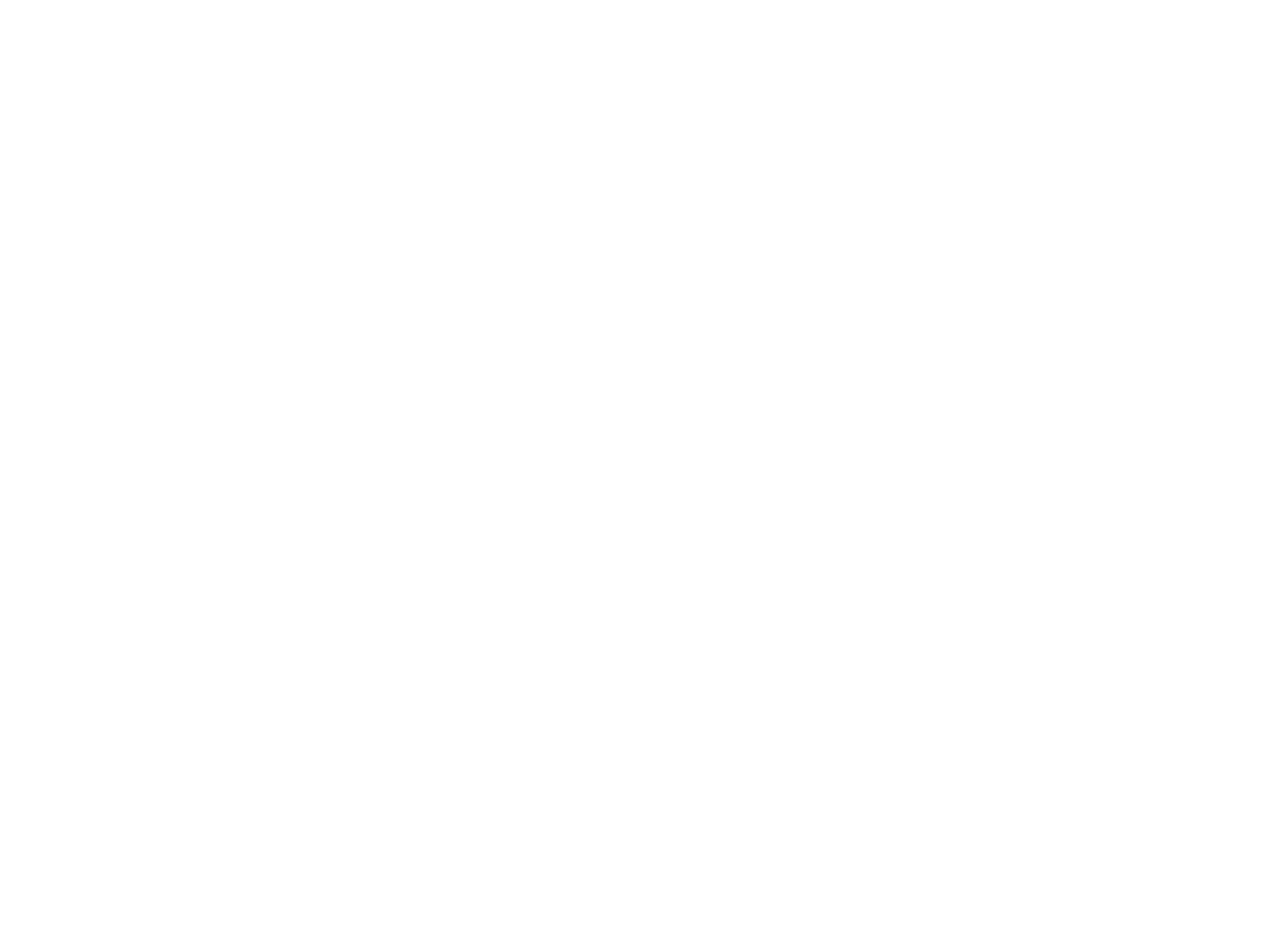
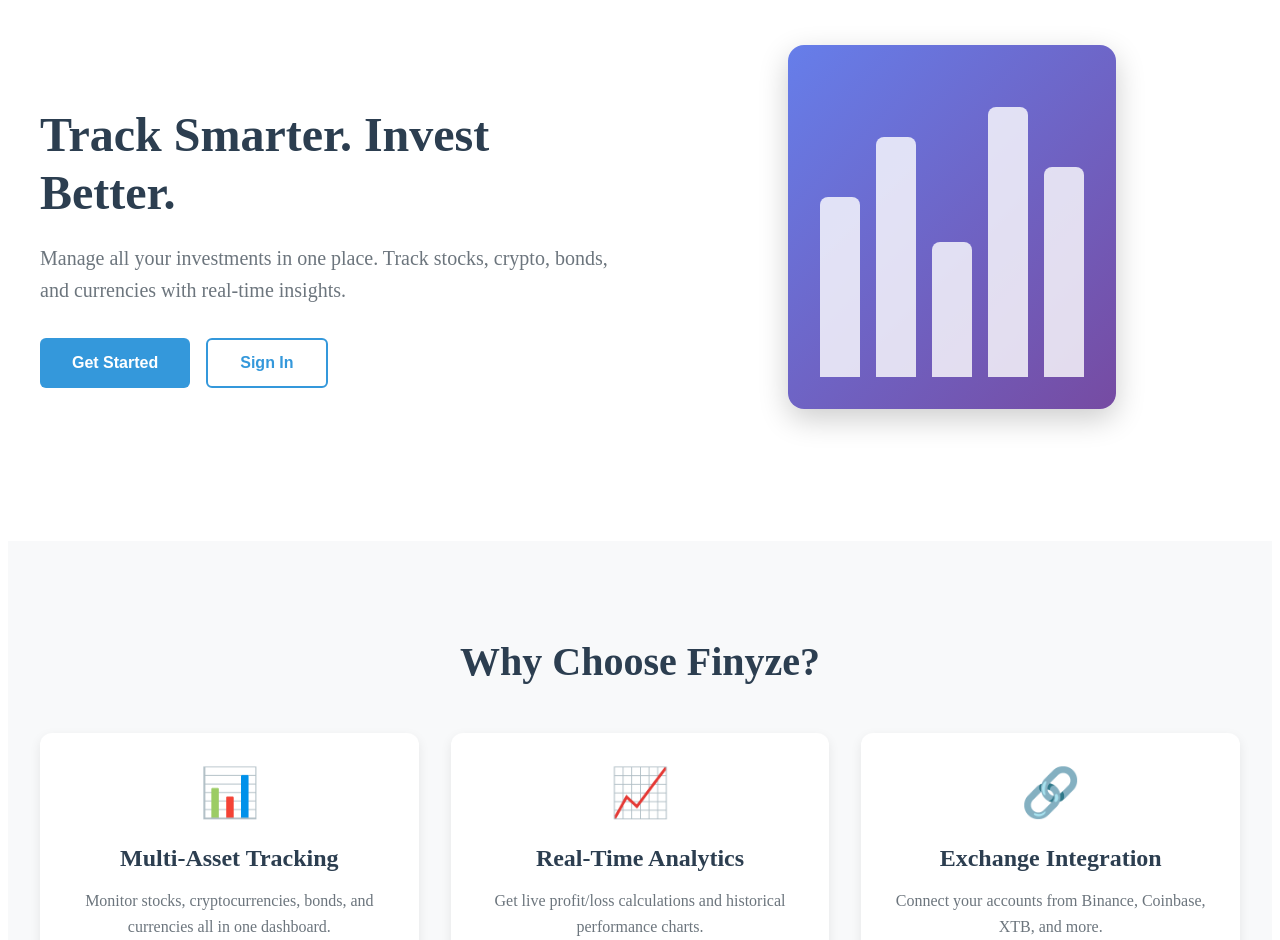
Before and after one commit to Karol-Cedro/Finyze, an Angular app in the folder finyze-frontend/: page /home in a window 1280 px wide. Before the commit this address led to /. Shown: the part 160-1100 px from the top of the page. Before the commit the page ends 800 px from the top, so only its background shows below. Built offline with nearby package versions, Linux system fonts and the light colour scheme.

Commit message:
feat: create home page for finyze

```diff
--- a/finyze-frontend/src/app/components/navbar/navbar.css
+++ b/finyze-frontend/src/app/components/navbar/navbar.css
@@ -17,6 +17,7 @@
       text-decoration: none;
       color: #ffffff;
       font-weight: 500;
+      transition: all 0.3s ease;
 
       &.active, &:hover {
         color: #00bcd4;
@@ -29,6 +30,13 @@
       font-weight: bold;
       color: #00bcd4;
       margin-right: 2rem;
+      cursor: pointer;
+      border-bottom: none !important;
+
+      &:hover {
+        opacity: 0.8;
+        border-bottom: none !important;
+      }
     }
   }
 
--- a/finyze-frontend/src/app/components/navbar/navbar.html
+++ b/finyze-frontend/src/app/components/navbar/navbar.html
@@ -1,7 +1,8 @@
 <nav class="navbar">
   <div class="navbar-left">
-    <span class="brand">Finyze</span>
-    <a routerLink="/portfolio" routerLinkActive="active">My Portfolios</a>
+    <a routerLink="/home" class="brand">Finyze</a>
+    <a routerLink="/home" routerLinkActive="active" [routerLinkActiveOptions]="{exact: true}">Home</a>
+    <a routerLink="/portfolios" routerLinkActive="active">My Portfolios</a>
     <a routerLink="/stocks" routerLinkActive="active">Stocks</a>
     <a routerLink="/bonds" routerLinkActive="active">Bonds</a>
     <a routerLink="/crypto" routerLinkActive="active">Cryptocurrencies</a>
--- /dev/null
+++ b/finyze-frontend/src/app/components/pages/home/home.css
@@ -0,0 +1,316 @@
+.home-container {
+  width: 100%;
+  overflow-x: hidden;
+}
+
+/* Hero Section */
+.hero {
+  display: flex;
+  align-items: center;
+  justify-content: space-between;
+  padding: 4rem 2rem;
+  max-width: 1200px;
+  margin: 0 auto;
+  gap: 3rem;
+  min-height: 500px;
+}
+
+.hero-content {
+  flex: 1;
+  max-width: 600px;
+}
+
+.hero-title {
+  font-size: 3rem;
+  font-weight: 700;
+  color: #2c3e50;
+  margin-bottom: 1rem;
+  line-height: 1.2;
+}
+
+.hero-subtitle {
+  font-size: 1.25rem;
+  color: #6c757d;
+  margin-bottom: 2rem;
+  line-height: 1.6;
+}
+
+.hero-actions {
+  display: flex;
+  gap: 1rem;
+  flex-wrap: wrap;
+}
+
+.btn-primary {
+  background-color: #3498db;
+  color: white;
+  padding: 0.875rem 2rem;
+  border: none;
+  border-radius: 6px;
+  font-size: 1rem;
+  font-weight: 600;
+  cursor: pointer;
+  transition: all 0.3s ease;
+}
+
+.btn-primary:hover {
+  background-color: #2980b9;
+  transform: translateY(-2px);
+  box-shadow: 0 4px 12px rgba(52, 152, 219, 0.3);
+}
+
+.btn-secondary {
+  background-color: transparent;
+  color: #3498db;
+  padding: 0.875rem 2rem;
+  border: 2px solid #3498db;
+  border-radius: 6px;
+  font-size: 1rem;
+  font-weight: 600;
+  cursor: pointer;
+  transition: all 0.3s ease;
+}
+
+.btn-secondary:hover {
+  background-color: #3498db;
+  color: white;
+  transform: translateY(-2px);
+}
+
+.hero-image {
+  flex: 1;
+  display: flex;
+  justify-content: center;
+  align-items: center;
+}
+
+.chart-placeholder {
+  display: flex;
+  align-items: flex-end;
+  gap: 1rem;
+  height: 300px;
+  padding: 2rem;
+  background: linear-gradient(135deg, #667eea 0%, #764ba2 100%);
+  border-radius: 16px;
+  box-shadow: 0 10px 30px rgba(0, 0, 0, 0.2);
+}
+
+.chart-bar {
+  flex: 1;
+  background: rgba(255, 255, 255, 0.8);
+  border-radius: 8px 8px 0 0;
+  min-width: 40px;
+  animation: chartGrow 1s ease-out;
+}
+
+@keyframes chartGrow {
+  from {
+    height: 0 !important;
+  }
+}
+
+/* Features Section */
+.features {
+  padding: 4rem 2rem;
+  background-color: #f8f9fa;
+}
+
+.section-title {
+  text-align: center;
+  font-size: 2.5rem;
+  font-weight: 700;
+  color: #2c3e50;
+  margin-bottom: 3rem;
+}
+
+.features-grid {
+  display: grid;
+  grid-template-columns: repeat(auto-fit, minmax(300px, 1fr));
+  gap: 2rem;
+  max-width: 1200px;
+  margin: 0 auto;
+}
+
+.feature-card {
+  background: white;
+  padding: 2rem;
+  border-radius: 12px;
+  box-shadow: 0 4px 12px rgba(0, 0, 0, 0.08);
+  transition: all 0.3s ease;
+  text-align: center;
+}
+
+.feature-card:hover {
+  transform: translateY(-5px);
+  box-shadow: 0 8px 20px rgba(0, 0, 0, 0.12);
+}
+
+.feature-icon {
+  font-size: 3rem;
+  margin-bottom: 1rem;
+}
+
+.feature-card h3 {
+  font-size: 1.5rem;
+  color: #2c3e50;
+  margin-bottom: 0.75rem;
+}
+
+.feature-card p {
+  color: #6c757d;
+  line-height: 1.6;
+}
+
+/* Asset Types Section */
+.asset-types {
+  padding: 4rem 2rem;
+  max-width: 1200px;
+  margin: 0 auto;
+}
+
+.asset-grid {
+  display: grid;
+  grid-template-columns: repeat(auto-fit, minmax(250px, 1fr));
+  gap: 1.5rem;
+  margin-top: 2rem;
+}
+
+.asset-card {
+  background: linear-gradient(135deg, #667eea 0%, #764ba2 100%);
+  color: white;
+  padding: 2.5rem 2rem;
+  border-radius: 12px;
+  text-align: center;
+  cursor: pointer;
+  transition: all 0.3s ease;
+  box-shadow: 0 4px 12px rgba(0, 0, 0, 0.1);
+}
+
+.asset-card:hover {
+  transform: translateY(-5px) scale(1.02);
+  box-shadow: 0 8px 24px rgba(0, 0, 0, 0.2);
+}
+
+.asset-card:nth-child(1) {
+  background: linear-gradient(135deg, #3498db 0%, #2980b9 100%);
+}
+
+.asset-card:nth-child(2) {
+  background: linear-gradient(135deg, #f39c12 0%, #e67e22 100%);
+}
+
+.asset-card:nth-child(3) {
+  background: linear-gradient(135deg, #2ecc71 0%, #27ae60 100%);
+}
+
+.asset-card:nth-child(4) {
+  background: linear-gradient(135deg, #9b59b6 0%, #8e44ad 100%);
+}
+
+.asset-icon {
+  font-size: 3rem;
+  margin-bottom: 1rem;
+}
+
+.asset-card h3 {
+  font-size: 1.5rem;
+  margin-bottom: 0.5rem;
+  font-weight: 600;
+}
+
+.asset-card p {
+  opacity: 0.9;
+  font-size: 0.95rem;
+}
+
+/* CTA Section */
+.cta {
+  background: linear-gradient(135deg, #667eea 0%, #764ba2 100%);
+  padding: 4rem 2rem;
+  text-align: center;
+  color: white;
+}
+
+.cta-content {
+  max-width: 800px;
+  margin: 0 auto;
+}
+
+.cta h2 {
+  font-size: 2.5rem;
+  margin-bottom: 1rem;
+  font-weight: 700;
+}
+
+.cta p {
+  font-size: 1.25rem;
+  margin-bottom: 2rem;
+  opacity: 0.95;
+}
+
+.btn-primary-large {
+  background-color: white;
+  color: #667eea;
+  padding: 1rem 3rem;
+  border: none;
+  border-radius: 8px;
+  font-size: 1.125rem;
+  font-weight: 700;
+  cursor: pointer;
+  transition: all 0.3s ease;
+  box-shadow: 0 4px 12px rgba(0, 0, 0, 0.2);
+}
+
+.btn-primary-large:hover {
+  transform: translateY(-3px);
+  box-shadow: 0 8px 20px rgba(0, 0, 0, 0.3);
+}
+
+.cta-note {
+  margin-top: 1.5rem;
+  font-size: 0.9rem;
+  opacity: 0.8;
+}
+
+/* Responsive Design */
+@media (max-width: 768px) {
+  .hero {
+    flex-direction: column;
+    text-align: center;
+    padding: 2rem 1rem;
+  }
+
+  .hero-title {
+    font-size: 2rem;
+  }
+
+  .hero-subtitle {
+    font-size: 1rem;
+  }
+
+  .hero-actions {
+    justify-content: center;
+  }
+
+  .chart-placeholder {
+    width: 100%;
+    max-width: 400px;
+  }
+
+  .section-title {
+    font-size: 2rem;
+  }
+
+  .features-grid,
+  .asset-grid {
+    grid-template-columns: 1fr;
+  }
+
+  .cta h2 {
+    font-size: 1.75rem;
+  }
+
+  .cta p {
+    font-size: 1rem;
+  }
+}
--- /dev/null
+++ b/finyze-frontend/src/app/components/pages/home/home.html
@@ -0,0 +1,98 @@
+<div class="home-container">
+  <!-- Hero Section -->
+  <section class="hero">
+    <div class="hero-content">
+      <h1 class="hero-title">Track Smarter. Invest Better.</h1>
+      <p class="hero-subtitle">
+        Manage all your investments in one place. Track stocks, crypto, bonds, and currencies with real-time insights.
+      </p>
+      <div class="hero-actions">
+        <button class="btn-primary" routerLink="/portfolios">Get Started</button>
+        <button class="btn-secondary" routerLink="/login">Sign In</button>
+      </div>
+    </div>
+    <div class="hero-image">
+      <div class="chart-placeholder">
+        <div class="chart-bar" style="height: 60%"></div>
+        <div class="chart-bar" style="height: 80%"></div>
+        <div class="chart-bar" style="height: 45%"></div>
+        <div class="chart-bar" style="height: 90%"></div>
+        <div class="chart-bar" style="height: 70%"></div>
+      </div>
+    </div>
+  </section>
+
+  <!-- Features Section -->
+  <section class="features">
+    <h2 class="section-title">Why Choose Finyze?</h2>
+    <div class="features-grid">
+      <div class="feature-card">
+        <div class="feature-icon">📊</div>
+        <h3>Multi-Asset Tracking</h3>
+        <p>Monitor stocks, cryptocurrencies, bonds, and currencies all in one dashboard.</p>
+      </div>
+      <div class="feature-card">
+        <div class="feature-icon">📈</div>
+        <h3>Real-Time Analytics</h3>
+        <p>Get live profit/loss calculations and historical performance charts.</p>
+      </div>
+      <div class="feature-card">
+        <div class="feature-icon">🔗</div>
+        <h3>Exchange Integration</h3>
+        <p>Connect your accounts from Binance, Coinbase, XTB, and more.</p>
+      </div>
+      <div class="feature-card">
+        <div class="feature-icon">💱</div>
+        <h3>Multi-Currency Support</h3>
+        <p>Track assets in different currencies with automatic FX rate conversion.</p>
+      </div>
+      <div class="feature-card">
+        <div class="feature-icon">🔔</div>
+        <h3>Smart Alerts</h3>
+        <p>Set price alerts and get notified about important market movements.</p>
+      </div>
+      <div class="feature-card">
+        <div class="feature-icon">🤖</div>
+        <h3>AI Predictions</h3>
+        <p>Access AI-powered price predictions to make informed decisions.</p>
+      </div>
+    </div>
+  </section>
+
+  <!-- Asset Types Section -->
+  <section class="asset-types">
+    <h2 class="section-title">Supported Asset Classes</h2>
+    <div class="asset-grid">
+      <div class="asset-card" routerLink="/stocks">
+        <div class="asset-icon">📈</div>
+        <h3>Stocks</h3>
+        <p>Track your equity investments</p>
+      </div>
+      <div class="asset-card" routerLink="/crypto">
+        <div class="asset-icon">₿</div>
+        <h3>Cryptocurrencies</h3>
+        <p>Monitor digital assets</p>
+      </div>
+      <div class="asset-card" routerLink="/bonds">
+        <div class="asset-icon">📜</div>
+        <h3>Bonds</h3>
+        <p>Manage fixed-income securities</p>
+      </div>
+      <div class="asset-card" routerLink="/currencies">
+        <div class="asset-icon">💱</div>
+        <h3>Currencies</h3>
+        <p>Track forex positions</p>
+      </div>
+    </div>
+  </section>
+
+  <!-- CTA Section -->
+  <section class="cta">
+    <div class="cta-content">
+      <h2>Ready to Take Control of Your Portfolio?</h2>
+      <p>Join thousands of investors who trust Finyze to manage their financial future.</p>
+      <button class="btn-primary-large" routerLink="/login">Start Free Trial</button>
+      <p class="cta-note">Free tier includes one portfolio. Upgrade for unlimited portfolios and premium features.</p>
+    </div>
+  </section>
+</div>
--- a/finyze-frontend/src/app/components/pages/portfolio/portfolio.html
+++ b/finyze-frontend/src/app/components/pages/portfolios/portfolios.html
@@ -1,4 +1,4 @@
-<!-- portfolio.html -->
+<!-- portfolios.html -->
 <div class="portfolio-container">
   @if (isLoading) {
     <div class="loading">
--- a/finyze-frontend/src/app/services/portfolio.service.ts
+++ b/finyze-frontend/src/app/services/portfolios.service.ts
@@ -10,7 +10,7 @@
 @Injectable({
   providedIn: 'root'
 })
-export class PortfolioService {
+export class PortfoliosService {
   private apiUrl = 'http://localhost:8080/api/users';
 
   constructor(private http: HttpClient) { }
--- a/finyze-frontend/src/index.html
+++ b/finyze-frontend/src/index.html
@@ -2,7 +2,7 @@
 <html lang="en">
 <head>
   <meta charset="utf-8">
-  <title>FinyzeFrontend</title>
+  <title>Finyze</title>
   <base href="/">
   <meta name="viewport" content="width=device-width, initial-scale=1">
   <link rel="icon" type="image/x-icon" href="favicon.ico">
```
Also changed, not shown: finyze-frontend/src/app/app.routes.ts (+5 -3 lines), finyze-frontend/src/app/components/pages/home/home.ts (added, +12 -0 lines), finyze-frontend/src/app/components/pages/portfolios/portfolios.ts (renamed from finyze-frontend/src/app/components/pages/portfolio/portfolio.ts, +11 -11 lines), finyze-frontend/src/app/components/pages/portfolios/portfolios.css (renamed from finyze-frontend/src/app/components/pages/portfolio/portfolio.css), 2 other files (tests, documents, lock files or other folders).
